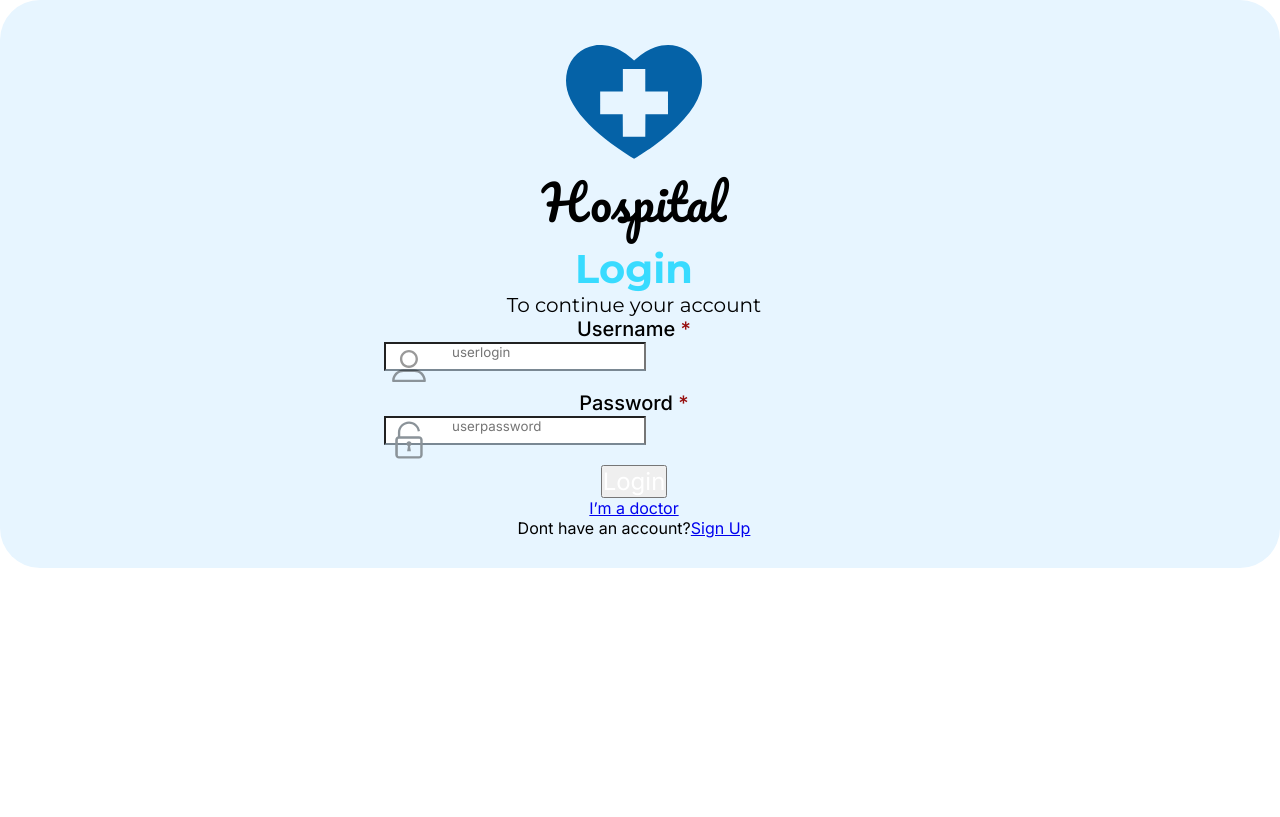
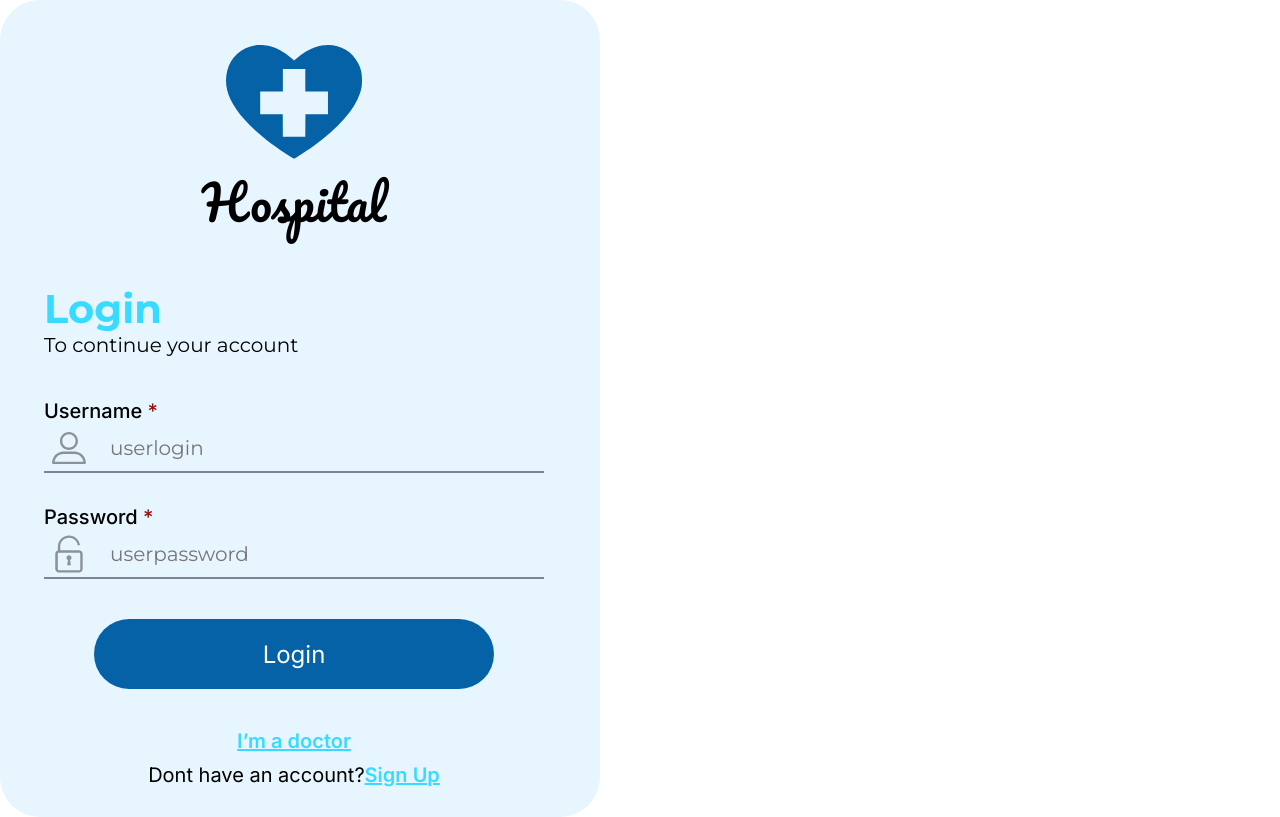
Before and after one commit to Pozzan-boy/Hospital-frontend, a React (Create React App) app: page / in a window 1280 px wide. Built offline with nearby package versions, Linux system fonts and the light colour scheme.

Commit message:
fixed patient login

```diff
--- a/src/Components/Button/Button.js
+++ b/src/Components/Button/Button.js
@@ -1,7 +1,7 @@
 
-const Button = ({children, color="var(--secondary-color)", width= "400px", height = "70px", borderRadius='40px'})=>{
+const Button = ({children, bgColor="var(--secondary-color)", width= "400px", height = "70px", borderRadius='40px'})=>{
     return(
-        <button style={{width: {width}, height: {height}, borderRadius: {borderRadius}, color: "#fff", fontSize:"24px"}}>{children}</button>
+        <button className="button" style={{width: width, height: height, border: 'none', cursor: 'pointer', borderRadius: borderRadius, backgroundColor: bgColor, color: "#fff", fontSize:"24px"}}>{children}</button>
     )
 }
 export default Button;
--- a/src/Components/Login/PatientLogin/PatientLogin.js
+++ b/src/Components/Login/PatientLogin/PatientLogin.js
@@ -2,6 +2,8 @@ import Logo from "../../Logo/Logo";
 import lock from "../../../assets/icons/lock.svg";
 import user from "../../../assets/icons/user.svg";
 import Button from "../../Button/Button";
+
+import './patientLogin.scss';
 
 import {useState} from 'react';
 
--- a/src/Components/Login/PatientLogin/patientLogin.scss
+++ b/src/Components/Login/PatientLogin/patientLogin.scss
@@ -1,12 +1,17 @@
 .patient-log__link{
+    margin-top: 40px;
     font-weight: 600;
     font-size: 20px;
     line-height: 24px;
     color: #38DBFF;
+    align-self: center;
+
 }
 .patient-log__noAcc{
+    margin-top: 10px;
     font-weight: 400;
     font-size: 20px;
     line-height: 24px;
     color: #000000;
+    align-self: center;
 }
--- a/src/Components/Login/loginForm.scss
+++ b/src/Components/Login/loginForm.scss
@@ -1,11 +1,17 @@
 .log-form{
     padding: 45px 56px 30px 44px;
+    width: min-content;
+    height: min-content;
     display: flex;
     flex-direction: column;
-    align-items: center;
+    align-items: flex-start;
     background: var(--main-color);
     border-radius: 40px;
+    .logo {
+        align-self: center;
+    }
     &__title{
+        margin-top: 40px;
         font-family: 'Montserrat';
         font-weight: 700;
         font-size: 40px;
@@ -18,8 +24,10 @@
         font-size: 20px;
         line-height: 24px;
         color: #000000;
+        margin-bottom: 10px;
     }
     &__label{
+        margin-top: 32px;
         font-weight: 500;
         font-size: 20px;
         line-height: 24px;
@@ -30,7 +38,6 @@
     }
     &__input__wrapper{
         width: 500px;
-        height: 50px;
         position: relative;
 
     }
@@ -40,12 +47,28 @@
         position: absolute;
     }
     &__input{
+        border: none;
         border-bottom: 2px solid var(--main-text-color);
         padding-left: 66px;
         padding-bottom: 9px;
+        padding-top: 10px;
+        height: 50px;
+        background: none;
+        width: 100%;
 
+        font-family: 'Montserrat';
+        font-style: normal;
+        font-weight: 400;
+        font-size: 20px;
+        line-height: 24px;
+
+        color: #000000;
         &:focus{
             border-bottom: 2px solid var(--secondary-color);
         }
     }
+    .button {
+        margin-top: 40px;
+        align-self: center;
+    }
 }
--- a/src/index.scss
+++ b/src/index.scss
@@ -1,4 +1,4 @@
-@import url('https://fonts.googleapis.com/css2?family=Inter:wght@400;500;600;700&family=Montserrat:wght@400;500;600;700&family=Pacifico&display=swap%27');
+@import url('https://fonts.googleapis.com/css2?family=Inter:wght@400;500;600;700&family=Montserrat:wght@400;500;600;700&family=Pacifico');
 
 :root{
     --main-color: #E7F5FF;
```
